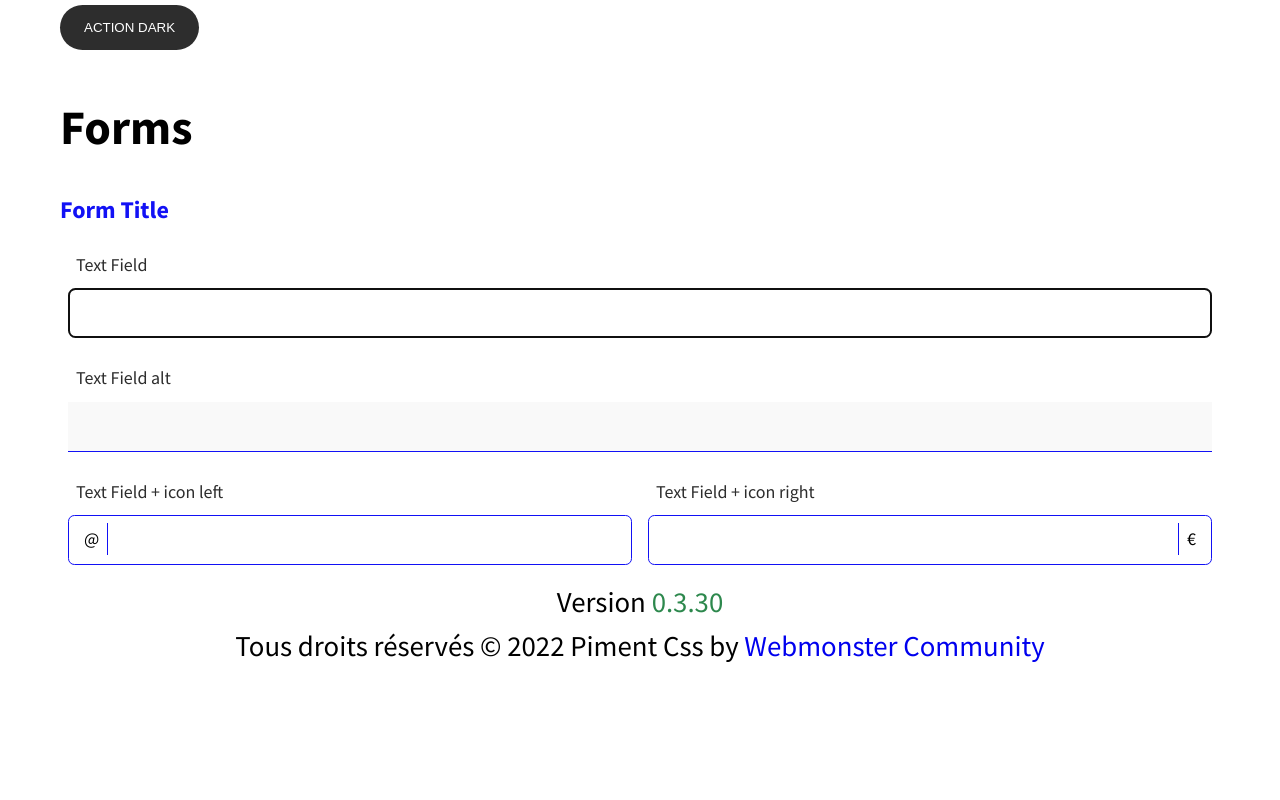
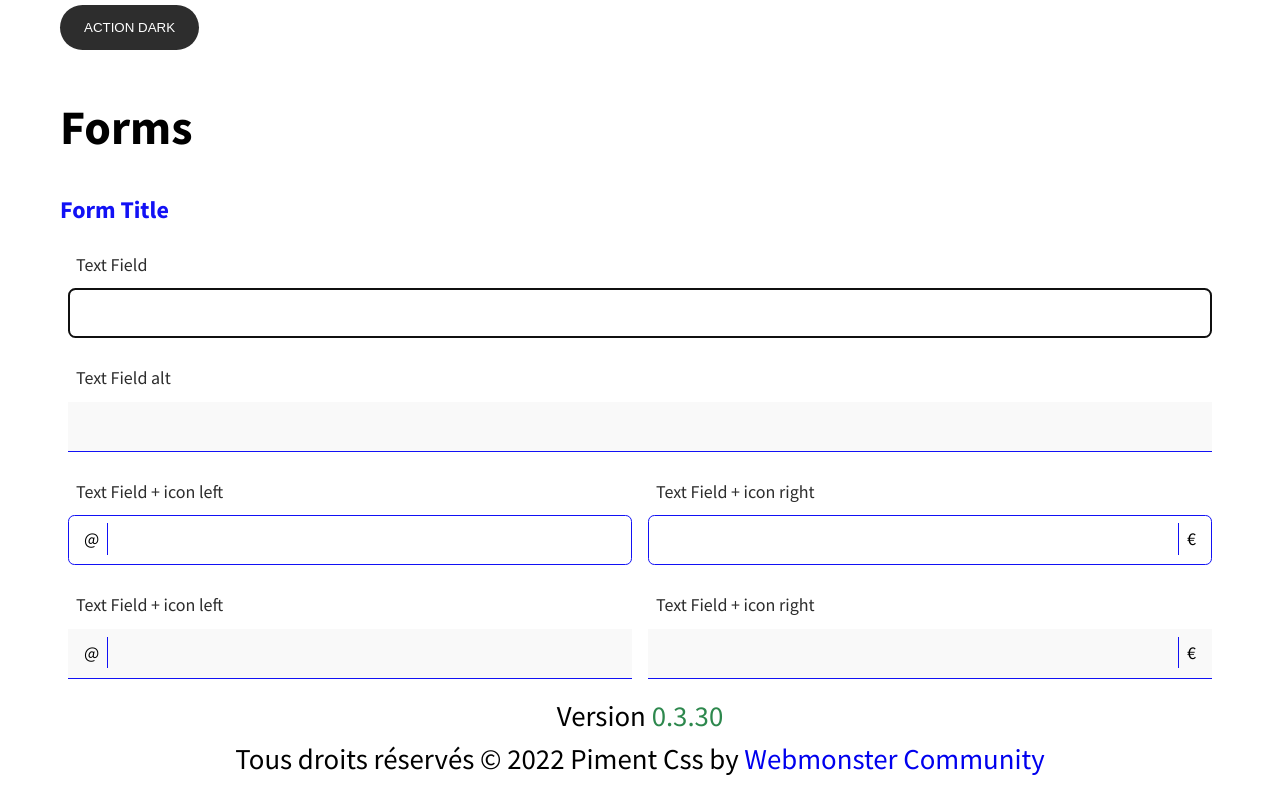
Before and after one commit to freepiment/Piment-Css, a website: page public/index.html in a window 1280 px wide. Shown: the part 3771-4571 px from the top of the page. Before the commit the page ends 4458 px from the top, so only its background shows below. Drawn offline with Linux system fonts and the light colour scheme.

Commit message:
Update index.html

```diff
--- a/public/index.html
+++ b/public/index.html
@@ -174,6 +174,24 @@
                                 </div>
                             </div>
                         </div>
+                        <div class="col-xs-12 col-md-6">
+                            <div class="form-input-styled">
+                                <label class="label" for="field">Text Field + icon left</label>
+                                <div class="form-input-add left">
+                                    <input class="input" type="text" id="field" name="field" value="" required="required" autofocus="autofocus">
+                                    <span class="form-input-icon form-input-icon-left">@</span>
+                                </div>
+                            </div>
+                        </div>
+                        <div class="col-xs-12 col-md-6">
+                            <div class="form-input-styled">
+                                <label class="label" for="field">Text Field + icon right</label>
+                                <div class="form-input-add right">
+                                    <input class="input" type="text" id="field" name="field" value="" required="required" autofocus="autofocus">
+                                    <span class="form-input-icon form-input-icon-right">&euro;</span>
+                                </div>
+                            </div>
+                        </div>
                     </div>
                 </form>
             </section>
```
